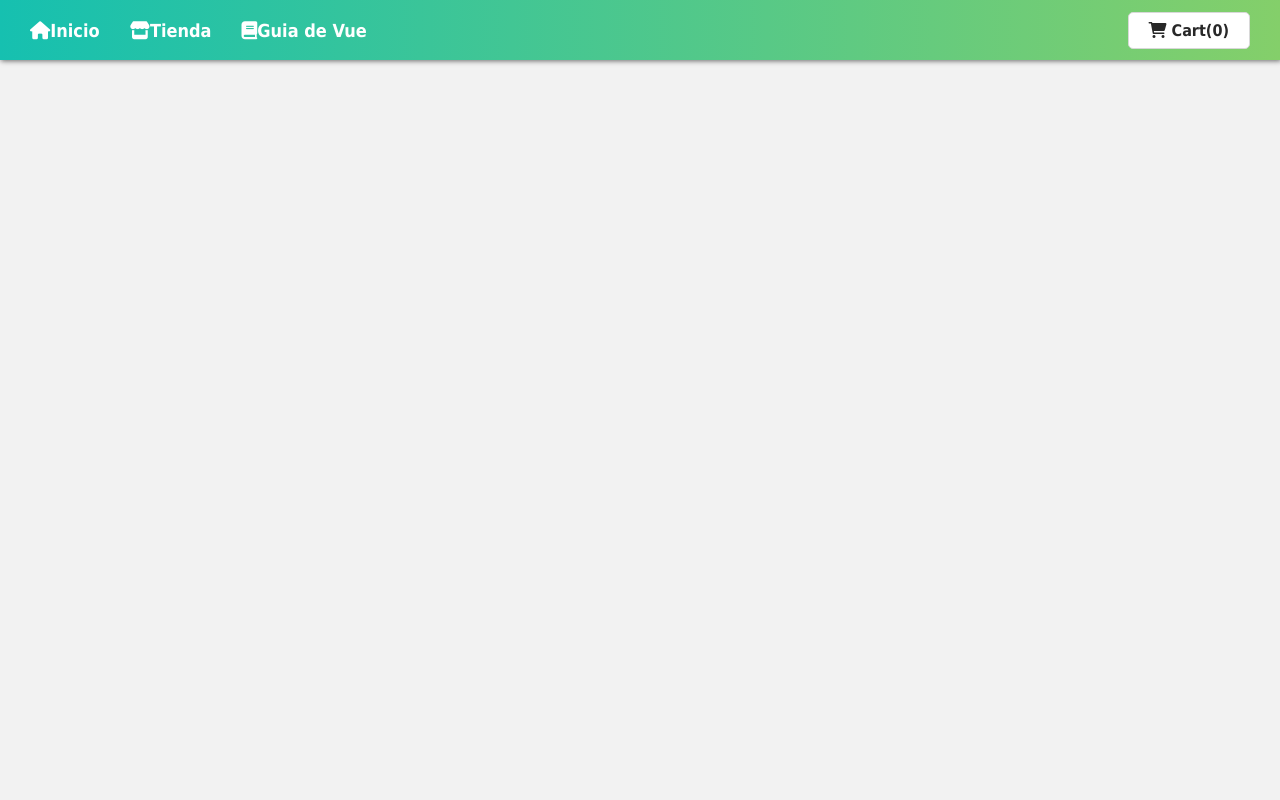
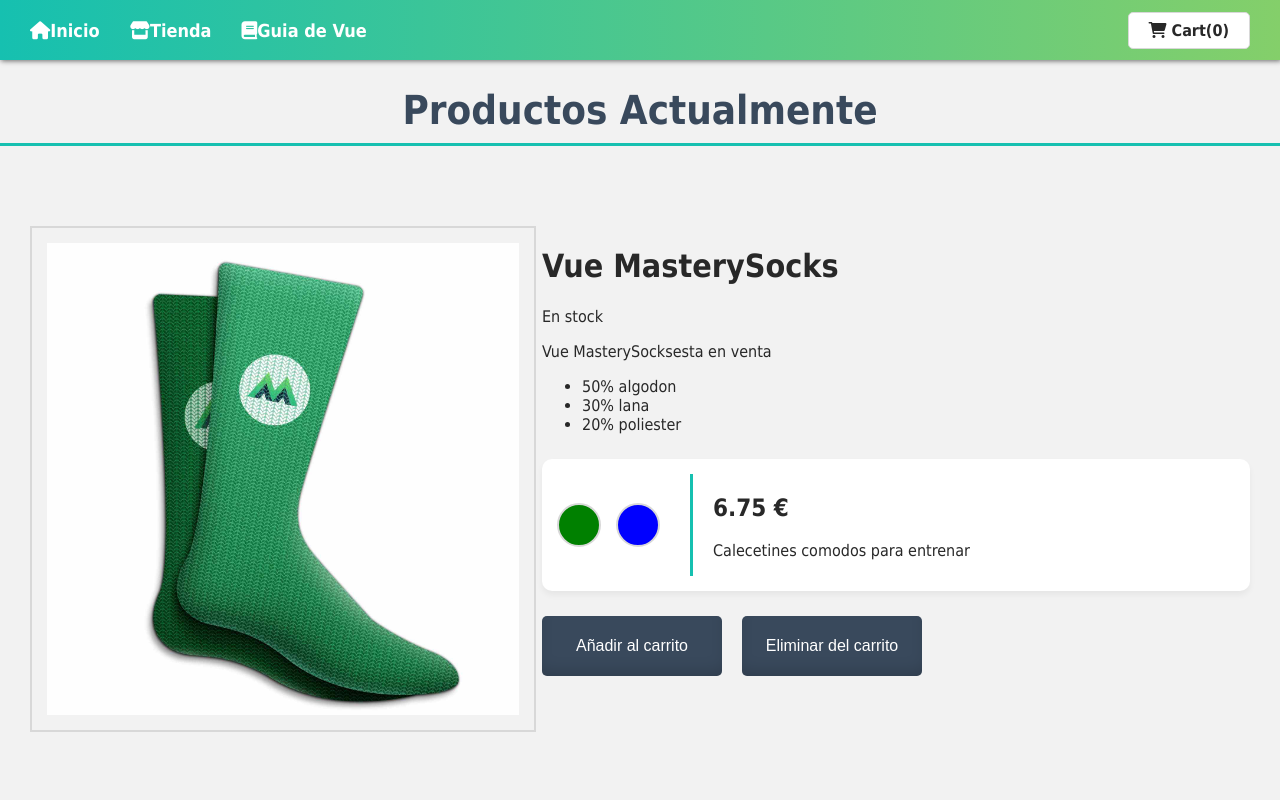
Before and after one commit to Gabriel6966/VueShopLearn, a Vue app: page /tienda in a window 1280 px wide. Shown: the top 800 px of the page. Built offline with nearby package versions, Linux system fonts and the light colour scheme; data requests are answered from the project's data file.

Commit message:
Fixed shop view & rollback

```diff
--- a/src/router/index.js
+++ b/src/router/index.js
@@ -5,10 +5,26 @@
 import NetworkError from '../views/NetworkError.vue'
 import { createRouter,createWebHistory } from 'vue-router'
 import HomeView from '../views/HomeView.vue'
-import TiendaService from '@/services/TiendaService'
+import TiendaView from '../views/TiendaView.vue'
 
 const router = createRouter({
   history: createWebHistory(import.meta.env.BASE_URL),
+  scrollBehavior(to,from,savedPostiton){
+    if(savedPostiton){
+      return new Promise((resolve)=>{
+        setTimeout(()=>{
+          //Acortamiento con los '...' lo mismo: {left:savedPosition.left,top: savedPosition.top}
+          resolve({...savedPostiton,behavior:'smooth'})
+        },300)
+      })
+    }else{
+      return{
+          top:0,
+          behavior: 'smooth'
+        }
+
+      }
+    },
   routes: [
     {
       path:'/',
@@ -18,7 +34,7 @@
     {
       path:'/tienda',
       name: 'TiendaCompleta',
-      component:TiendaService
+      component:TiendaView
     },
     {
       path: '/item/:id',
--- a/src/views/TiendaView.vue
+++ b/src/views/TiendaView.vue
@@ -0,0 +1,72 @@
+<script setup>
+import {ref,onMounted} from 'vue'
+import TiendaService  from '../services/TiendaService'
+import ProductoInfo from './ProductoInfo.vue';
+
+
+const productos =ref([])
+//Funciones que pasaran por del producoinfo al app
+const emit =defineEmits(['add-to-cart', 'delete-element'])
+
+onMounted(()=>{
+    TiendaService.getCalcetines()
+    .then((response)=>{
+        productos.value=response.data
+
+    })
+    .catch((error)=>{
+        console.log(error)
+    })
+})
+
+</script>
+
+<template>
+    <div class="tienda-grande">
+        <h1 class="titulo-catalogo">
+            Productos Actualmente
+        </h1>
+        <div v-if="productos.length>0">
+            <div v-for="producto in productos" :key="producto.id" class="producto-fila">
+                <ProductoInfo
+                :calcetin="producto"
+                @add-to-cart="$emit('add-to-cart', $event)"
+                @delete-element="$emit('delete-element', $event)"
+            />
+        </div>
+    </div>
+    </div>
+
+
+
+</template>
+
+<style scoped>
+.tienda-gigante {
+  max-width: 1000px;
+  margin: 0 auto;
+  padding: 20px;
+}
+
+.titulo-catalogo {
+  text-align: center;
+  font-size: 40px;
+  color: #39495c;
+  margin-bottom: 50px;
+  border-bottom: 3px solid #16c0b0;
+  padding-bottom: 10px;
+}
+
+/* Esta clase separa cada producto con una línea para que no se peguen */
+.producto-fila {
+  margin-bottom: 80px;
+  padding-bottom: 40px;
+  border-bottom: 2px dashed #ccc;
+}
+
+.cargando {
+  text-align: center;
+  margin-top: 50px;
+  color: #666;
+}
+</style>
```
